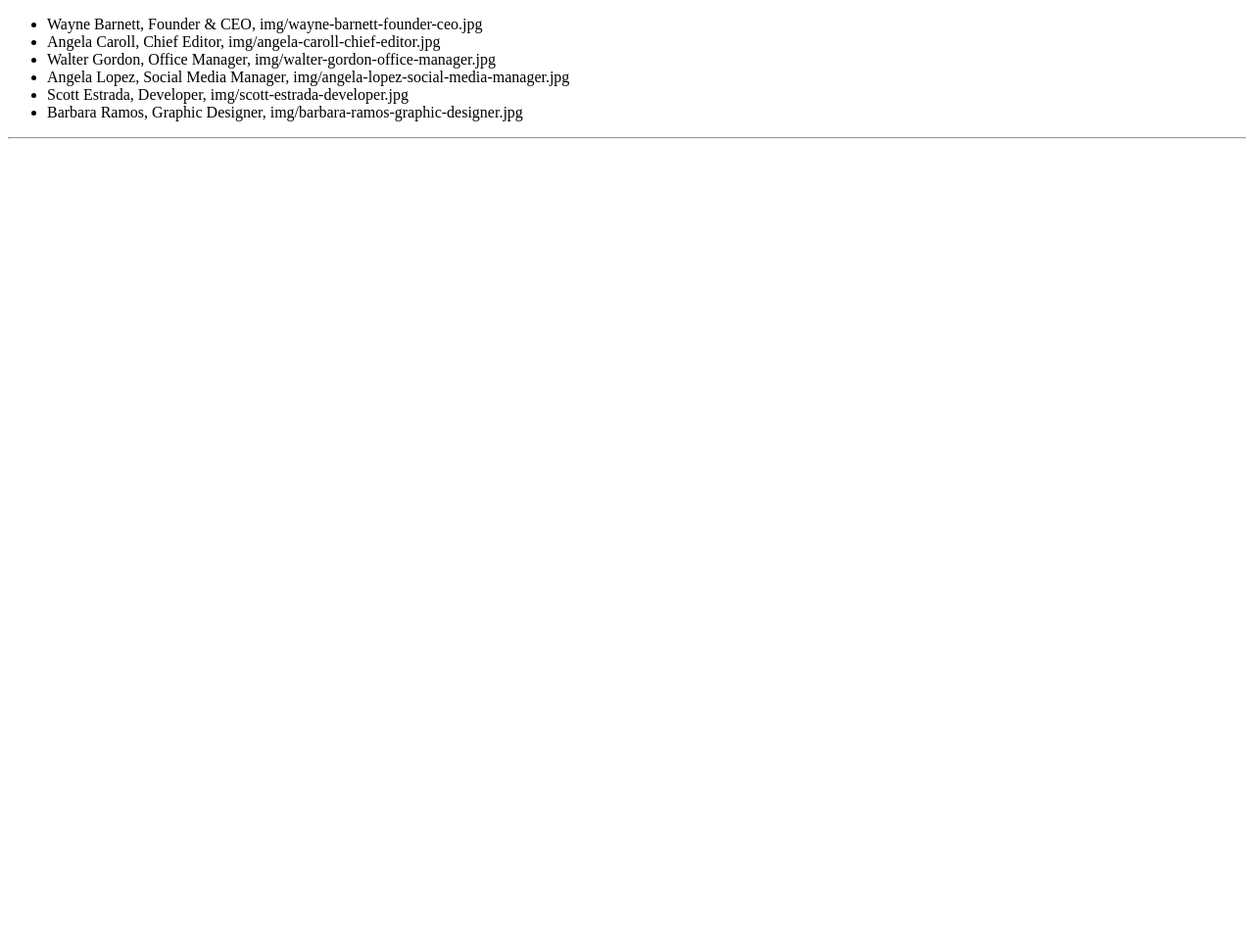
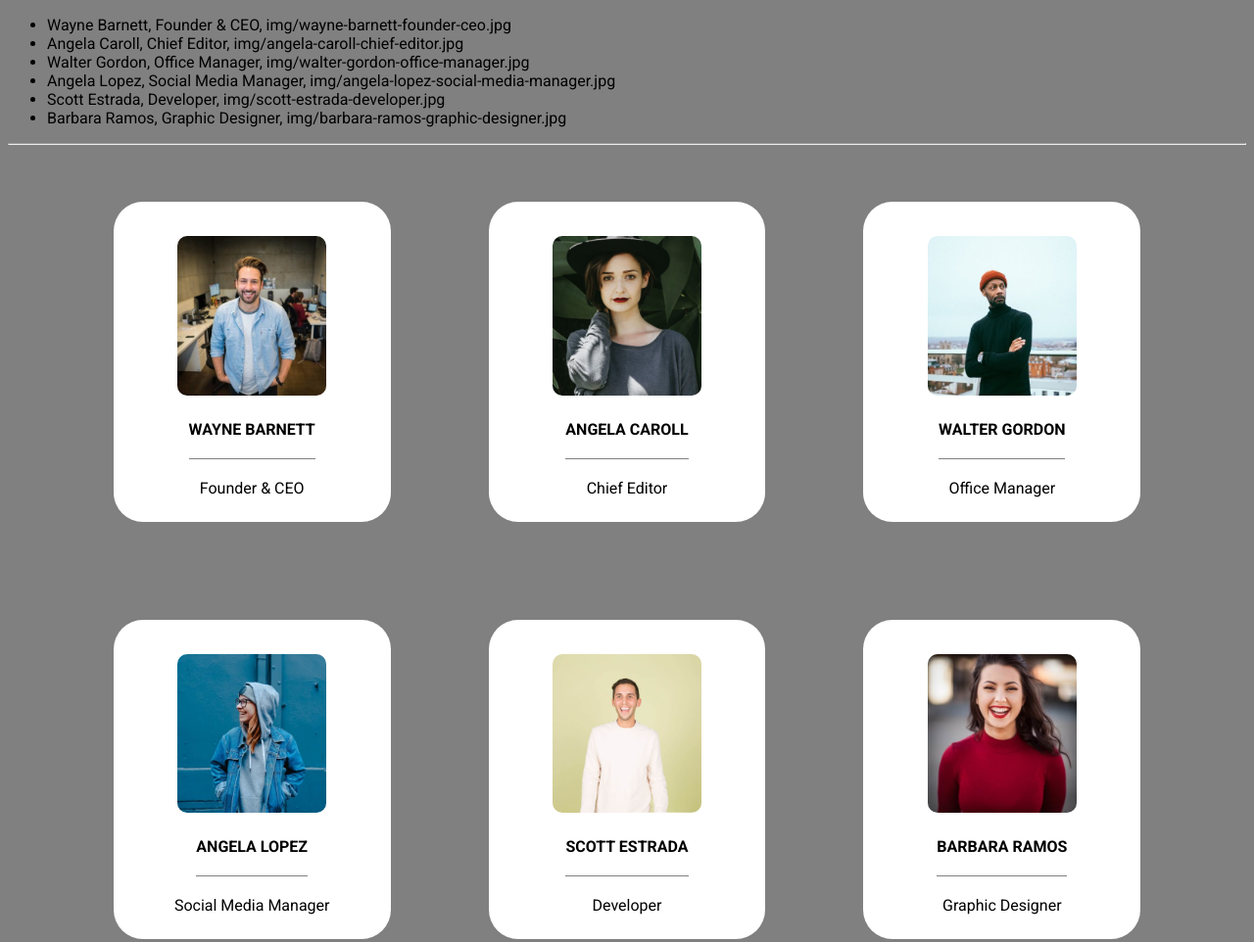
Before and after one commit to NicoloCasagrande/js-our-team, a plain HTML site: page index.html in a window 1280 px wide. Shown: the whole page at 98% size. Before the commit the page ends 800 px from the top, so only its background shows below. Drawn offline with Linux system fonts and the light colour scheme.

Commit message:
BONUS 1-2

```diff
--- a/index.html
+++ b/index.html
@@ -5,6 +5,9 @@
     <meta http-equiv="X-UA-Compatible" content="IE=edge">
     <meta name="viewport" content="width=device-width, initial-scale=1.0">
     <link rel="stylesheet" href="style.css">
+    <link rel="preconnect" href="https://fonts.googleapis.com">
+    <link rel="preconnect" href="https://fonts.gstatic.com" crossorigin>
+    <link href="https://fonts.googleapis.com/css2?family=Roboto:ital,wght@0,100;0,300;0,400;0,500;0,700;0,900;1,100;1,300;1,400;1,500;1,700;1,900&display=swap" rel="stylesheet">
     <title>Document</title>
 </head>
 <body>
--- a/main.js
+++ b/main.js
@@ -44,3 +44,14 @@ for (let i = 0; i < members.length; i++) {
     memberLi.innerHTML = `${members[i].name}, ${members[i].role}, ${members[i].memberImage}`;
     display.append(memberLi);
 }
+
+const cardContainer = document.querySelector('.container');
+
+for (let i = 0; i < members.length; i++) {
+    const memberCard = document.createElement('div');
+    memberCard.classList.add('card');
+    memberCard.innerHTML += `<img src="${members[i].memberImage}" alt="">`;
+    memberCard.innerHTML += `<span>${members[i].name}</span>`;
+    memberCard.innerHTML += `<span>${members[i].role}</span>`;
+    cardContainer.append(memberCard);
+}
--- a/style.css
+++ b/style.css
@@ -2,11 +2,42 @@
     padding: .9375rem;
     display: flex;
     flex-direction: column;
-    width: 40%;
+    width: 20%;
+    margin: 3.125rem;
     border-radius: 1.875rem;
+    background-color: white;
+    align-items: center;
+    justify-content: center;
+    text-align: center;
+}
+
+.card img{
+    max-width: 60%;
+    border-radius: .625rem;
+    align-self: center;
+    margin-top: 1.25rem;
+    margin-bottom: .9375rem;
+}
+
+.card span{
+    margin-top: .625rem;
+    margin-bottom: .625rem;
+}
+
+.card span:first-of-type{
+    font-weight: bold;
+    text-transform: uppercase;
+    border-bottom: .0625rem solid grey;
+    padding-bottom: 1.25rem;
 }
 
 .container{
     display: flex;
     flex-wrap: wrap;
+    justify-content: center;
 }
+
+body{
+    background-color: grey;
+    font-family: 'Roboto', sans-serif;
+}
```
Also changed, not shown: img/angela-caroll-chief-editor.jpg (added), img/angela-lopez-social-media-manager.jpg (added), img/barbara-ramos-graphic-designer.jpg (added), img/scott-estrada-developer.jpg (added), img/walter-gordon-office-manager.jpg (added), img/wayne-barnett-founder-ceo.jpg (added).
